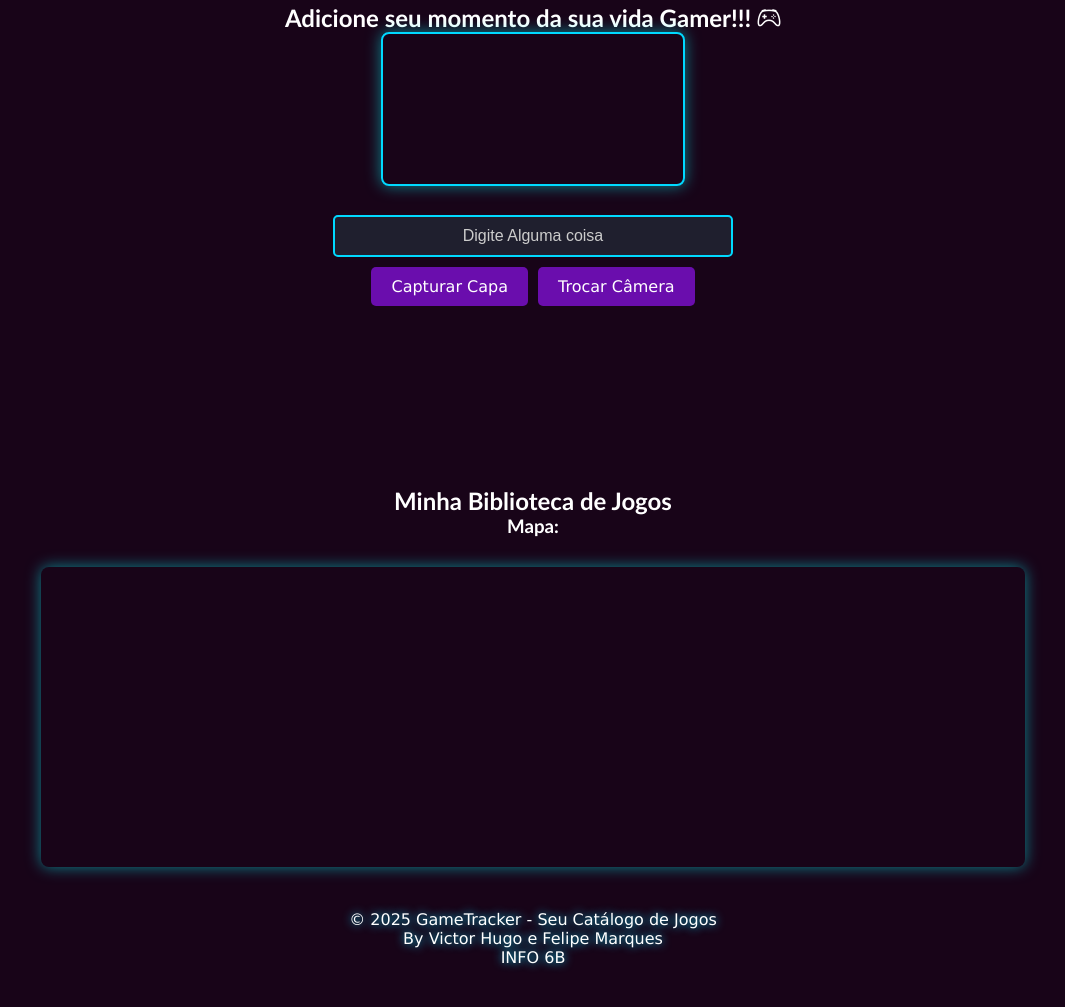
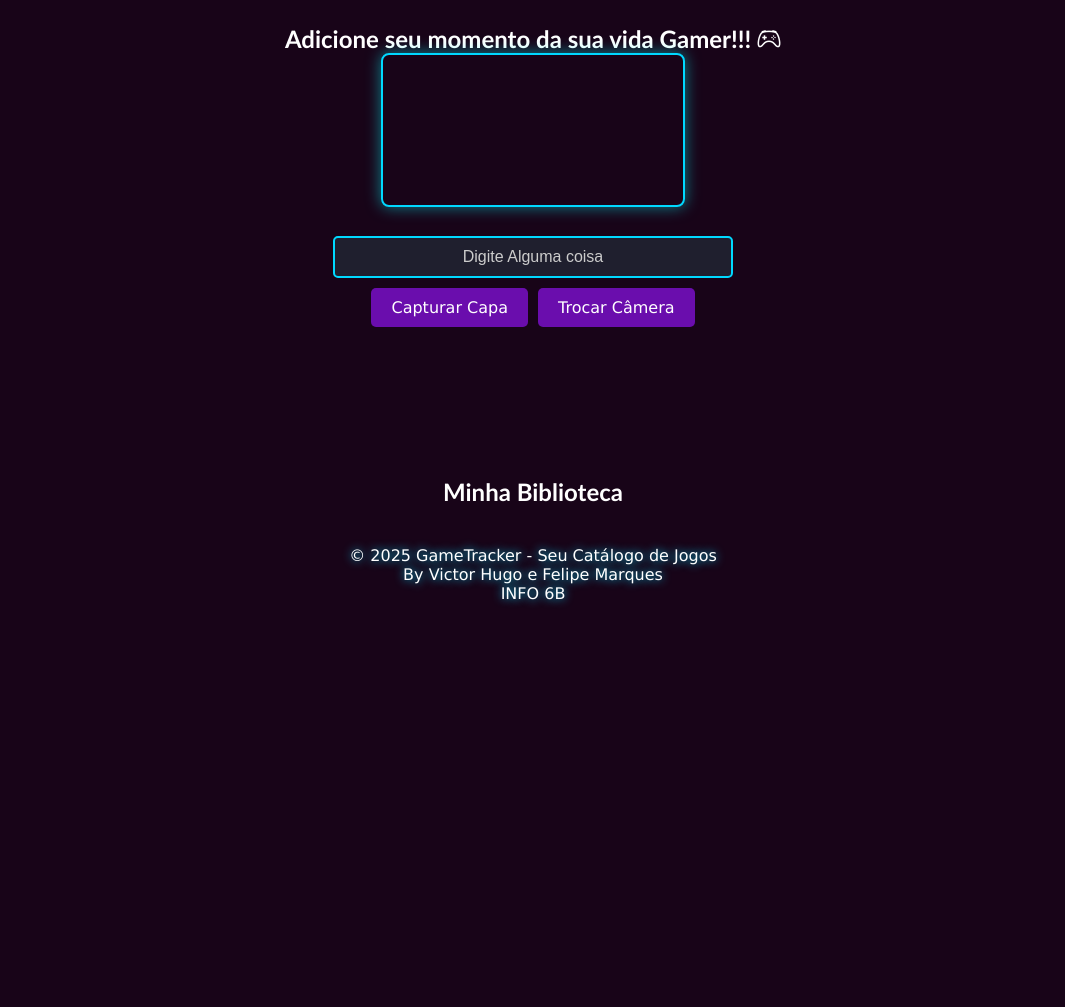
Before and after one commit to Victor14791012/TRABALHO-FINAL-PDM, a website built with Vite: page index.html in a window 1280 px wide. Shown: the part 137-1144 px from the top of the page, without its empty margins (107-1172 px from the left). After the commit the page ends 800 px from the top, so only its background shows below. Built offline with nearby package versions, Linux system fonts and the light colour scheme; no server answers.

Commit message:
Update index.html

```diff
--- a/index.html
+++ b/index.html
@@ -6,7 +6,7 @@
   <title>PWA GameTracker</title>
   <link  rel="stylesheet" href="css/style.css">
   <link rel="manifest" href="manifest.json">
-  <link rel="apple-touch-icon" href="img/pwa-iicon-256.png">
+  <link rel="apple-touch-icon" href="images/pwa-icon-256.png">
   <link rel="icon" href="favi.png">
   <link rel="stylesheet" href="https://cdn.jsdelivr.net/npm/bootstrap-icons/font/bootstrap-icons.css">
   <meta name="theme-color" content="white">
@@ -32,15 +32,12 @@
       <canvas id="camera--sensor"></canvas>
     </main>
 
-    <section id="photo-gallery-container">
-      <h2>Minha Biblioteca de Jogos</h2>
-      <div id="photo-gallery"></div>
-    </section>
+      <h2>Minha Biblioteca</h2>
 
-    <section id="game-location">
-      <h3>Mapa:</h3>
-      <iframe id="photo-map" width="100%" height="300" frameborder="0" style="border:0" allowfullscreen></iframe>
-    </section>
+    <div id="photo-gallery-container" >
+      <output></output>
+    </div>
+
 
     <footer class="rodape">
       <p>&copy; 2025 GameTracker - Seu Catálogo de Jogos</p>
@@ -51,4 +48,5 @@
 </body>
 
 <script type="module" src="/js/main.js"></script>
+<!-- <script type="module" src="/js/db.js"></script> -->
 </html>
```
